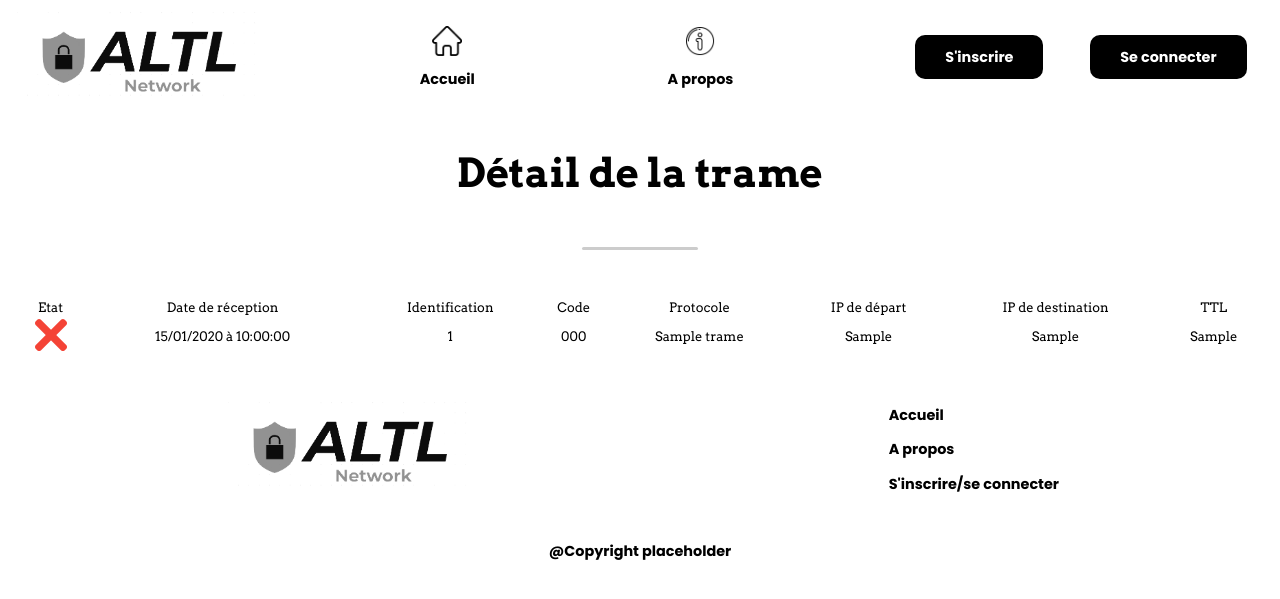
After one commit to lucdormand/ALTL-NETWORK, a PHP site: page /details.php?id=1 in a window 1280 px wide. The commit adds this page. Shown: the top 599 px of the page. Run offline with PHP 8.4, Linux system fonts and the light colour scheme; tables that the repository leaves empty or names only in its code hold one stand-in row (values such as "Sample post"); data that the repository does not hold is empty; some libraries are stand-ins or nearby versions.

Commit message:
logs details

```diff
--- a/asset/css/style.css
+++ b/asset/css/style.css
@@ -45,6 +45,13 @@ a {
 .sb {justify-content: space-between}
 .relative {position: relative}
 .absolute {position: absolute}
+.separator {
+    background-color: rgba(0,0,0,0.2);
+    width: 116px;
+    height: 3px;
+    border-radius: 2px;
+    margin: 1rem auto;
+}
 
 
 
@@ -385,3 +392,46 @@ footer a:hover {
     width: 50%;
     margin: 2rem auto;
 }
+
+
+
+
+
+/* DASHBOARD LOGS DETAILS */
+
+.red {
+    color: #FF0000!important;
+}
+
+.img_status {
+    height: 32px;
+    width: auto;
+}
+.dashboard_title {
+    text-align: center;
+    padding: 2rem 0;
+    font-size: 2.5rem;
+}
+.details_table {
+    width: 100%;
+    padding: 2rem 1rem;
+}
+.details_table tr td {
+    text-align: center;
+}
+
+.logs_list {
+    width: 30%;
+    min-width: 500px;
+    background-color: black;
+    padding: 2rem;
+    margin: 3rem auto 2rem auto;
+}
+.logs_list li {
+    text-align: center;
+    padding: 10px 0;
+}
+.logs_list li a {
+    color: white;
+
+}
--- /dev/null
+++ b/details.php
@@ -0,0 +1,60 @@
+<?php
+require('inc/fonctions.php');
+require('inc/PDO.php');
+
+//debug($_GET);
+
+$sql = "SELECT * FROM trames WHERE id = :id";
+$query = $pdo->prepare($sql);
+$query -> bindValue(':id',$_GET['id']);
+$query->execute();
+$trameCurrent = $query->fetch();
+
+//debug($trameCurrent);
+if (empty($trameCurrent)) {
+    header('Location: logs.php');
+}
+
+include('inc/header.php');
+
+
+
+?>
+
+<h1 class="dashboard_title">Détail de la trame</h1>
+<div class="separator"></div>
+<table class="details_table wrap">
+    <tr>
+        <td>Etat</td>
+        <td>Date de réception</td>
+        <td>Identification</td>
+        <td>Code</td>
+        <td>Protocole</td>
+        <td>IP de départ</td>
+        <td>IP de destination</td>
+        <td>TTL</td>
+    </tr>
+    <tr>
+        <?php if ($trameCurrent['status'] == 'timeout') {
+            echo '<td><img src="asset/img/cross.png" alt="Erreur : timeout" class="img_status"></td>';
+                }
+            else {
+                echo '<td><img src="asset/img/tick.png" alt="OK" class="img_status"></td>';
+            }?>
+
+        <td><?=date("d/m/Y", strtotime($trameCurrent['date']));?> à <?=date("H:i:s", strtotime($trameCurrent['date']));?></td>
+        <td><?=$trameCurrent['identification'];?></td>
+        <td><?=$trameCurrent['flags_code'];?></td>
+        <td><?=$trameCurrent['protocol_name'];?></td>
+        <td><?=$trameCurrent['ip_from'];?></td>
+        <td><?=$trameCurrent['ip_dest'];?></td>
+        <td><?=$trameCurrent['ttl'];?></td>
+    </tr>
+</table>
+
+
+
+
+<?php
+
+include('inc/footer.php');
```
Also changed, not shown: logs.php (added, +41 -0 lines), testlogs.php (deleted, +0 -37 lines), asset/img/cross.png (added), asset/img/tick.png (added).
